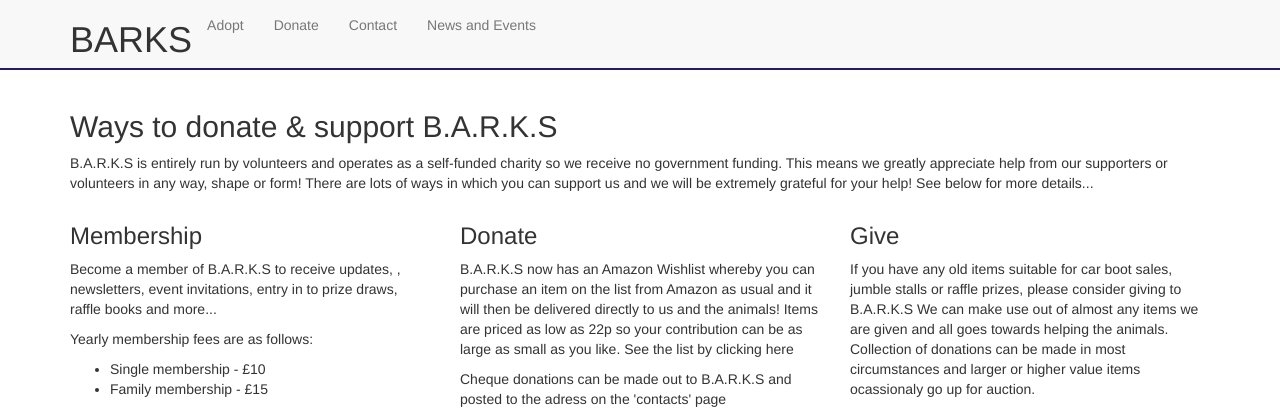
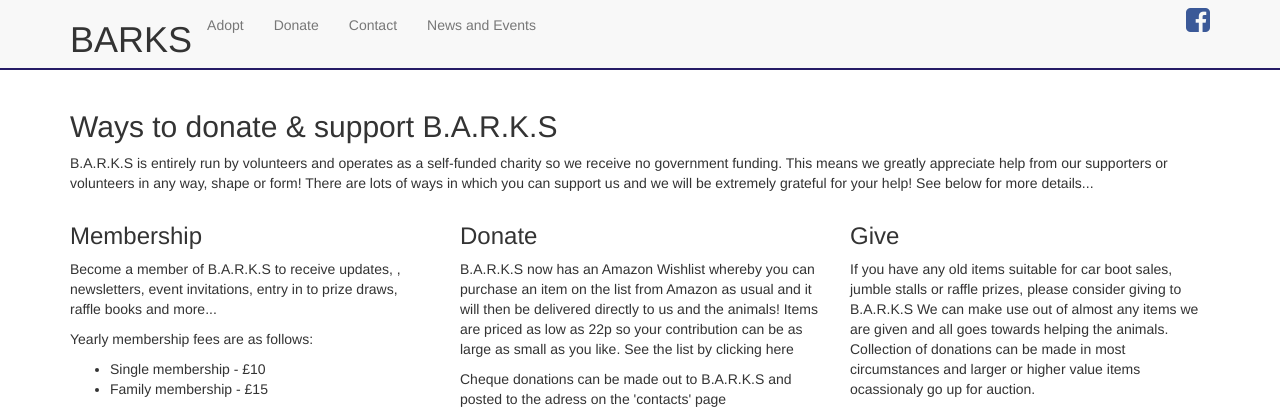
Before and after one commit to Donutttt/barks_test_django, a Django app: page /donate in a window 1280 px wide. Shown: the top 411 px of the page. Run offline with Django 3.2, Linux system fonts and the light colour scheme; parts of the project's set-up code (start-up, migrations or seed data) failed here and were passed over; some libraries are stand-ins or nearby versions.

Commit message:
added facebook icon

```diff
--- a/barks/templates/base.html
+++ b/barks/templates/base.html
@@ -8,6 +8,7 @@
             <title>BARKS</title>
         {% endif %}
         <link href="https://maxcdn.bootstrapcdn.com/bootstrap/3.3.7/css/bootstrap.min.css" rel="stylesheet">
+        <link href="https://maxcdn.bootstrapcdn.com/font-awesome/4.7.0/css/font-awesome.min.css" rel="stylesheet">
 
         {% load static %}
         <link rel="stylesheet" href="{% static 'styles.css' %}">
--- a/barks/templates/header.html
+++ b/barks/templates/header.html
@@ -18,6 +18,12 @@
                 </div>
                 <span class="glyphicon glyphicon-menu-hamburger mobile-menu-icon"></span>
             </div>
+
+            <div class="pull-right">
+                <a href="https://www.facebook.com/groups/144751602384068/" target="_blank">
+                    <i class="social-media-icon facebook-blue fa fa-facebook-square" aria-hidden="true"></i>
+                </a>
+            </div>
         </div>
     </nav>
 
--- a/website/static/styles.css
+++ b/website/static/styles.css
@@ -34,6 +34,14 @@ nav.navbar-default{
 
 .navbar-default .navbar-nav>li>a:hover{
     color: #227663;
+}
+
+.title{
+    display: inline-block;
+}
+
+.navbar-header{
+    display: inline-block;
 }
 
 .animal-list-wrapper{
@@ -133,6 +141,19 @@ iframe{
     height: auto;
 }
 
+.facebook-blue{
+    color: #3B5998;
+}
+
+.social-media-icon:hover{
+    color: black;
+}
+
+.social-media-icon{
+    font-size: 2em;
+    padding-top: 0.2em;
+}
+
 @media screen and (max-width: 767px){
     .mobile-menu-wrapper{
         display: inline-block;
```
Also changed, not shown: 3 other files.
